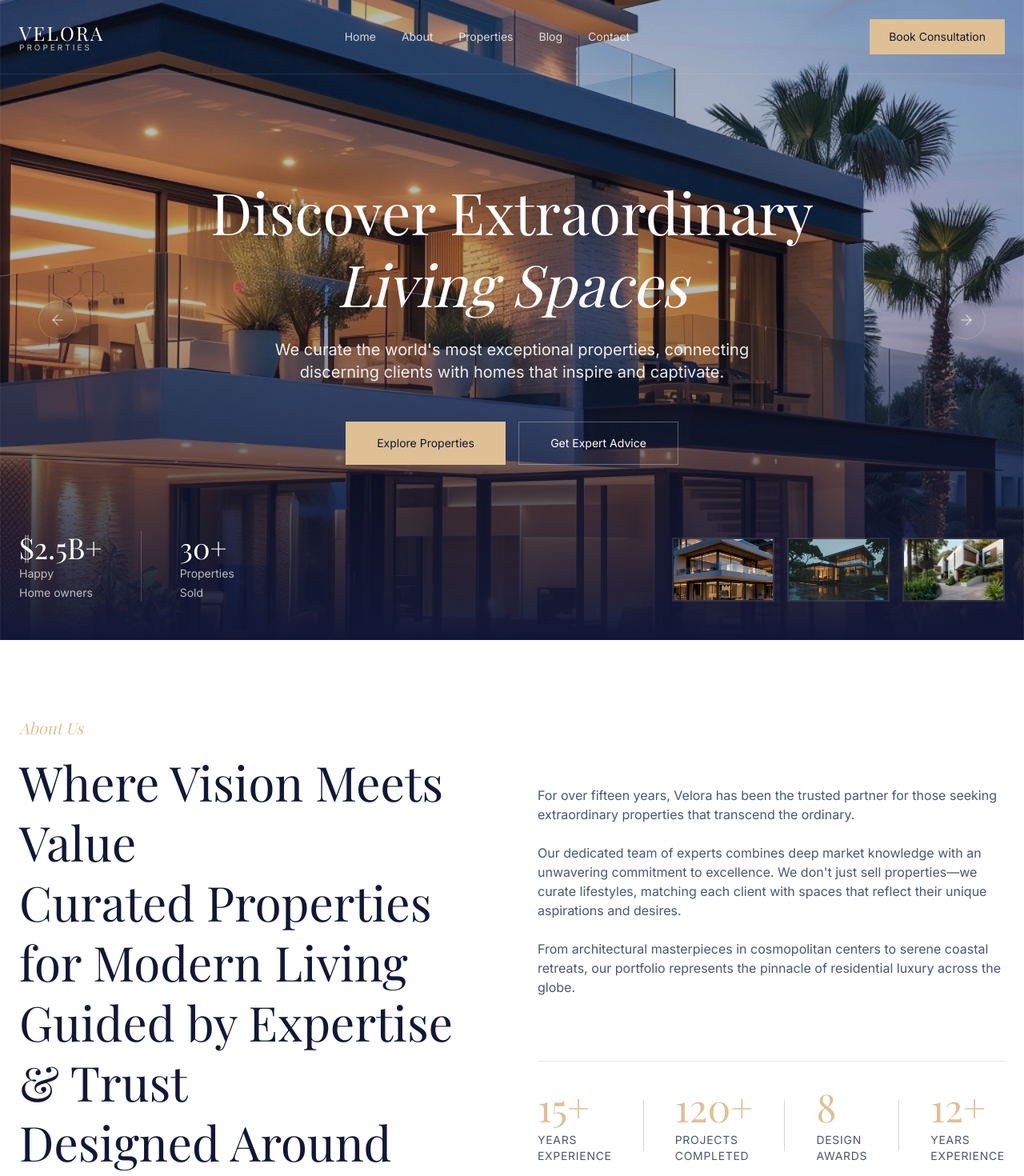
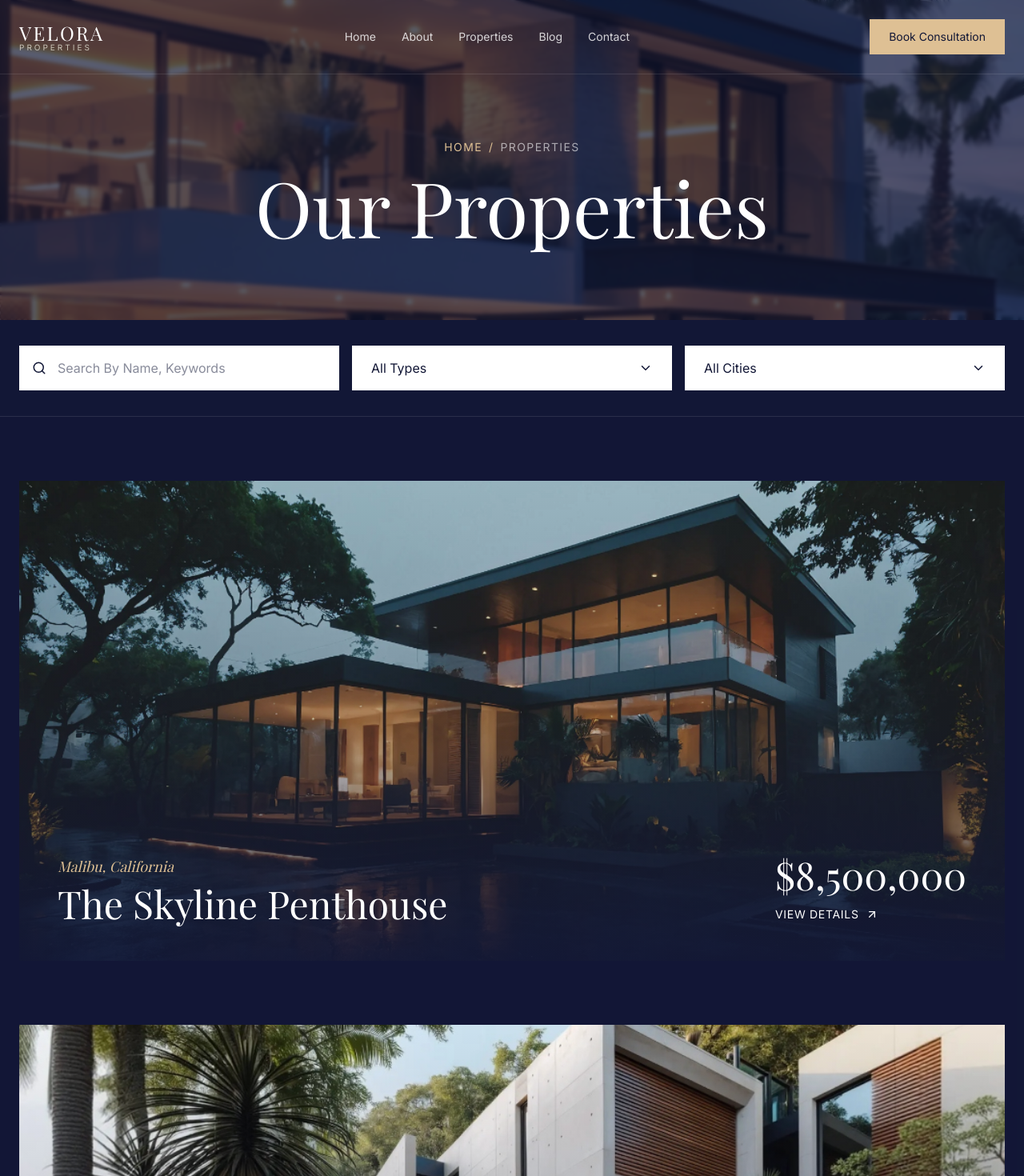
Before and after one commit to aftabahmadjs25/velora-properties-site, a React (Vite) app in the folder velora-site/: page /properties in a window 1280 px wide. Shown: the top 1470 px of the page at 80% size. Built offline with nearby package versions, Linux system fonts and the light colour scheme.

Commit message:
property page and minor changes

```diff
--- a/velora-site/package.json
+++ b/velora-site/package.json
@@ -17,6 +17,7 @@
     "lucide-react": "^0.563.0",
     "react": "^19.2.0",
     "react-dom": "^19.2.0",
+    "react-router-dom": "^7.13.0",
     "tailwind-merge": "^3.4.0"
   },
   "devDependencies": {
--- a/velora-site/src/App.jsx
+++ b/velora-site/src/App.jsx
@@ -1,23 +1,20 @@
+import { Routes, Route } from 'react-router-dom';
 import Header from './components/layout/Header';
 import Footer from './components/layout/Footer';
-import Hero from './components/sections/Hero';
-import About from './components/sections/About';
-import FeaturedProperties from './components/sections/FeaturedProperties';
-import Testimonials from './components/sections/Testimonials';
-import Blog from './components/sections/Blog';
-import Contact from './components/sections/Contact';
+import ScrollToTop from './components/layout/ScrollToTop';
+import Home from './pages/Home';
+import Properties from './pages/Properties';
 
 function App() {
   return (
     <div className="min-h-screen bg-dark-blue text-white selection:bg-primary selection:text-dark-blue">
+      <ScrollToTop />
       <Header />
       <main>
-        <Hero />
-        <About />
-        <FeaturedProperties />
-        <Testimonials />
-        <Blog />
-        <Contact />
+        <Routes>
+          <Route path="/" element={<Home />} />
+          <Route path="/properties" element={<Properties />} />
+        </Routes>
       </main>
       <Footer />
     </div>
--- a/velora-site/src/components/layout/Footer.jsx
+++ b/velora-site/src/components/layout/Footer.jsx
@@ -1,4 +1,5 @@
 import { Facebook, Linkedin, Instagram, Twitter } from "lucide-react";
+import { Link } from "react-router-dom";
 
 const Footer = () => {
     return (
@@ -6,20 +7,19 @@ const Footer = () => {
             <div className="container mx-auto px-6">
                 <div className="flex flex-col md:flex-row justify-between items-center mb-16 gap-8">
                     {/* Logo */}
-                    <a href="/" className="text-3xl font-serif text-dark-blue tracking-widest">
+                    <Link to="/" className="text-3xl font-serif text-dark-blue tracking-widest">
                         VELORA
                         <span className="block text-[11px] font-sans tracking-[0.3em] text-accent uppercase mt-[-4px]">
                             Properties
                         </span>
-                    </a>
+                    </Link>
 
-                    {/* Nav */}
                     <nav className="flex flex-col md:flex-row items-center gap-6 md:gap-8 text-sm font-medium">
-                        <a href="#home" className="hover:text-primary transition-colors">Home</a>
-                        <a href="#about" className="hover:text-primary transition-colors">About</a>
-                        <a href="#properties" className="hover:text-primary transition-colors">Properties</a>
-                        <a href="#blog" className="hover:text-primary transition-colors">Blog</a>
-                        <a href="#contact" className="hover:text-primary transition-colors">Contact</a>
+                        <Link to="/" className="hover:text-primary transition-colors">Home</Link>
+                        <Link to="/#about" className="hover:text-primary transition-colors">About</Link>
+                        <Link to="/#properties" className="hover:text-primary transition-colors">Properties</Link>
+                        <Link to="/#blog" className="hover:text-primary transition-colors">Blog</Link>
+                        <Link to="/#contact" className="hover:text-primary transition-colors">Contact</Link>
                     </nav>
 
                     {/* Socials */}
--- a/velora-site/src/components/layout/Header.jsx
+++ b/velora-site/src/components/layout/Header.jsx
@@ -1,4 +1,5 @@
 import { useState, useEffect } from "react";
+import { Link } from "react-router-dom";
 import { cn } from "../../lib/utils";
 import { Menu, X } from "lucide-react";
 
@@ -15,11 +16,11 @@ const Header = () => {
     }, []);
 
     const navLinks = [
-        { name: "Home", href: "#home" },
-        { name: "About", href: "#about" },
-        { name: "Properties", href: "#properties" },
-        { name: "Blog", href: "#blog" },
-        { name: "Contact", href: "#contact" },
+        { name: "Home", href: "/" },
+        { name: "About", href: "/#about" },
+        { name: "Properties", href: "/#properties" },
+        { name: "Blog", href: "/#blog" },
+        { name: "Contact", href: "/#contact" },
     ];
 
     return (
@@ -31,23 +32,23 @@ const Header = () => {
         >
             <div className="container mx-auto px-6 flex items-center justify-between">
                 {/* Logo */}
-                <a href="/" className="text-2xl font-serif text-white tracking-widest z-50 relative">
+                <Link to="/" className="text-2xl font-serif text-white tracking-widest z-50 relative">
                     VELORA
                     <span className="block text-[10px] font-sans tracking-[0.3em] text-secondary uppercase mt-[-4px]">
                         Properties
                     </span>
-                </a>
+                </Link>
 
                 {/* Desktop Navigation */}
                 <nav className="hidden md:flex items-center gap-8">
                     {navLinks.map((link) => (
-                        <a
+                        <Link
                             key={link.name}
-                            href={link.href}
+                            to={link.href}
                             className="text-white/80 hover:text-primary transition-colors text-sm font-medium"
                         >
                             {link.name}
-                        </a>
+                        </Link>
                     ))}
                 </nav>
 
@@ -71,14 +72,14 @@ const Header = () => {
                 )}>
                     <nav className="flex flex-col items-center gap-6 mb-6">
                         {navLinks.map((link) => (
-                            <a
+                            <Link
                                 key={link.name}
-                                href={link.href}
+                                to={link.href}
                                 onClick={() => setMobileMenuOpen(false)}
                                 className="text-lg font-serif text-white hover:text-primary transition-colors"
                             >
                                 {link.name}
-                            </a>
+                            </Link>
                         ))}
                     </nav>
                     <a
--- /dev/null
+++ b/velora-site/src/components/layout/ScrollToTop.jsx
@@ -0,0 +1,20 @@
+import { useEffect } from "react";
+import { useLocation } from "react-router-dom";
+
+export default function ScrollToTop() {
+    const { pathname, hash } = useLocation();
+
+    useEffect(() => {
+        if (!hash) {
+            window.scrollTo(0, 0);
+        } else {
+            const id = hash.replace("#", "");
+            const element = document.getElementById(id);
+            if (element) {
+                element.scrollIntoView({ behavior: "smooth" });
+            }
+        }
+    }, [pathname, hash]);
+
+    return null;
+}
--- a/velora-site/src/main.jsx
+++ b/velora-site/src/main.jsx
@@ -1,5 +1,6 @@
 import { StrictMode } from 'react'
 import { createRoot } from 'react-dom/client'
+import { BrowserRouter } from 'react-router-dom'
 import '@fontsource/inter/400.css';
 import '@fontsource/inter/600.css';
 import '@fontsource/playfair-display/400.css';
@@ -9,6 +10,8 @@ import App from './App.jsx'
 
 createRoot(document.getElementById('root')).render(
   <StrictMode>
-    <App />
+    <BrowserRouter>
+      <App />
+    </BrowserRouter>
   </StrictMode>,
 )
--- /dev/null
+++ b/velora-site/src/pages/Home.jsx
@@ -0,0 +1,21 @@
+import Hero from '../components/sections/Hero';
+import About from '../components/sections/About';
+import FeaturedProperties from '../components/sections/FeaturedProperties';
+import Testimonials from '../components/sections/Testimonials';
+import Blog from '../components/sections/Blog';
+import Contact from '../components/sections/Contact';
+
+const Home = () => {
+    return (
+        <>
+            <Hero />
+            <About />
+            <FeaturedProperties />
+            <Testimonials />
+            <Blog />
+            <Contact />
+        </>
+    );
+};
+
+export default Home;
--- /dev/null
+++ b/velora-site/src/pages/Properties.jsx
@@ -0,0 +1,175 @@
+import { motion } from "framer-motion";
+import { Link } from "react-router-dom";
+import { Search, ChevronDown, ArrowUpRight } from "lucide-react";
+import Contact from "../components/sections/Contact";
+
+// Import images
+import heroBg from "../assets/images/image-0.jpg";
+import prop1 from "../assets/images/image-1.jpg";
+import prop2 from "../assets/images/image-2.png";
+import prop2a from "../assets/images/image-3.jpg";
+import prop3 from "../assets/images/image-4.jpg";
+import prop4 from "../assets/images/image-5.png";
+import prop5 from "../assets/images/image-6.jpg";
+import prop6 from "../assets/images/image-7.jpg";
+
+const propertiesData = [
+    {
+        id: 1,
+        title: "The Skyline Penthouse",
+        location: "Malibu, California",
+        price: "$8,500,000",
+        image: prop2,
+    },
+    {
+        id: 2,
+        title: "The Skyline Penthouse",
+        location: "Malibu, California",
+        price: "$8,500,000",
+        image: prop2a,
+    },
+    {
+        id: 3,
+        title: "Historic Brownstone",
+        location: "Brooklyn Heights, NY",
+        price: "$8,500,000",
+        image: prop3,
+    },
+    {
+        id: 4,
+        title: "Historic Brownstone",
+        location: "Brooklyn Heights, NY",
+        price: "$8,500,000",
+        image: prop4,
+    },
+    {
+        id: 5,
+        title: "Historic Brownstone",
+        location: "Brooklyn Heights, NY",
+        price: "$8,500,000",
+        image: prop5,
+    },
+    {
+        id: 6,
+        title: "Historic Brownstone",
+        location: "Brooklyn Heights, NY",
+        price: "$8,500,000",
+        image: prop6,
+    },
+];
+
+const Properties = () => {
+    return (
+        <div className="bg-dark-blue min-h-screen text-white">
+            {/* Hero Section */}
+            <section className="relative h-[400px] flex items-center justify-center pt-20">
+                <div className="absolute inset-0 z-0">
+                    <img
+                        src={heroBg}
+                        alt="Properties Hero"
+                        className="w-full h-full object-cover"
+                    />
+                    <div className="absolute inset-0 bg-dark-blue/70 backdrop-blur-[2px]" />
+                </div>
+
+                <div className="container relative z-10 mx-auto px-6 text-center">
+                    <motion.div
+                        initial={{ opacity: 0, y: 20 }}
+                        animate={{ opacity: 1, y: 0 }}
+                        transition={{ duration: 0.8 }}
+                    >
+                        <div className="flex items-center justify-center gap-2 text-primary text-sm uppercase tracking-widest mb-4">
+                            <Link to="/" className="hover:text-white transition-colors">Home</Link>
+                            <span>/</span>
+                            <span className="text-white/60">Properties</span>
+                        </div>
+                        <h1 className="font-serif text-5xl md:text-7xl lg:text-8xl">Our Properties</h1>
+                    </motion.div>
+                </div>
+            </section>
+
+            {/* Filter Bar */}
+            <section className="py-8 bg-dark-blue border-b border-white/10 sticky top-[80px] z-30">
+                <div className="container mx-auto px-6">
+                    <div className="grid grid-cols-2 md:grid-cols-3 gap-4 text-sm md:text-base">
+                        {/* Search */}
+                        <div className="relative col-span-2 md:col-span-1">
+                            <input
+                                type="text"
+                                placeholder="Search By Name, Keywords"
+                                className="w-full bg-white text-dark-blue py-3 md:py-4 px-10 md:px-12 focus:outline-none placeholder:text-dark-blue/50"
+                            />
+                            <Search className="absolute left-3 md:left-4 top-1/2 -translate-y-1/2 text-dark-blue" size={18} />
+                        </div>
+
+                        {/* Dropdown 1 */}
+                        <div className="relative group col-span-1">
+                            <button className="w-full bg-white text-dark-blue py-3 md:py-4 px-4 md:px-6 flex items-center justify-between overflow-hidden">
+                                <span className="truncate">All Types</span>
+                                <ChevronDown size={18} className="shrink-0 ml-2" />
+                            </button>
+                        </div>
+
+                        {/* Dropdown 2 */}
+                        <div className="relative group col-span-1">
+                            <button className="w-full bg-white text-dark-blue py-3 md:py-4 px-4 md:px-6 flex items-center justify-between overflow-hidden">
+                                <span className="truncate">All Cities</span>
+                                <ChevronDown size={18} className="shrink-0 ml-2" />
+                            </button>
+                        </div>
+                    </div>
+                </div>
+            </section>
+
+            {/* Property List */}
+            <section className="py-20 bg-dark-blue/50">
+                <div className="container mx-auto px-6 space-y-20">
+                    {propertiesData.map((item, index) => (
+                        <motion.div
+                            key={item.id}
+                            initial={{ opacity: 0, y: 40 }}
+                            whileInView={{ opacity: 1, y: 0 }}
+                            viewport={{ once: true }}
+                            transition={{ duration: 0.8 }}
+                            className="group"
+                        >
+                            <div className="relative overflow-hidden mb-8 h-[500px] md:h-[600px]">
+                                <img
+                                    src={item.image}
+                                    alt={item.title}
+                                    className="w-full h-full object-cover transition-transform duration-1000 group-hover:scale-105"
+                                />
+                                <div className="absolute inset-0 bg-gradient-to-t from-dark-blue/90 via-dark-blue/20 to-transparent" />
+
+                                <div className="absolute bottom-0 left-0 w-full p-8 md:p-12 flex flex-col md:flex-row justify-between items-start md:items-end gap-6 md:gap-0">
+                                    <div className="text-white">
+                                        <span className="text-primary italic font-serif text-base md:text-lg mb-1 md:mb-2 block">{item.location}</span>
+                                        <h3 className="font-serif text-3xl md:text-5xl">{item.title}</h3>
+                                    </div>
+
+                                    <div className="text-left md:text-right">
+                                        <span className="font-serif text-3xl md:text-5xl block mb-2 md:mb-4">{item.price}</span>
+                                        <button className="flex items-center gap-2 text-sm uppercase tracking-wider hover:text-primary transition-colors group/btn">
+                                            View Details <ArrowUpRight className="group-hover/btn:-translate-y-1 transition-transform" size={16} />
+                                        </button>
+                                    </div>
+                                </div>
+                            </div>
+                        </motion.div>
+                    ))}
+                </div>
+
+                {/* Pagination */}
+                <div className="container mx-auto px-6 py-20 flex justify-center gap-4">
+                    <button className="w-12 h-12 rounded-full border border-white/20 flex items-center justify-center text-dark-blue bg-white font-serif text-xl border-none">1</button>
+                    <button className="w-12 h-12 rounded-full border border-white/20 flex items-center justify-center text-white font-serif text-xl hover:bg-white hover:text-dark-blue transition-colors">2</button>
+                </div>
+            </section>
+
+            {/* Contact Section */}
+            <Contact />
+        </div>
+    );
+};
+
+export default Properties;
```
Also changed, not shown: velora-site/src/components/sections/FeaturedProperties.jsx (+5 -4 lines), 1 other file (tests, documents, lock files or other folders).
